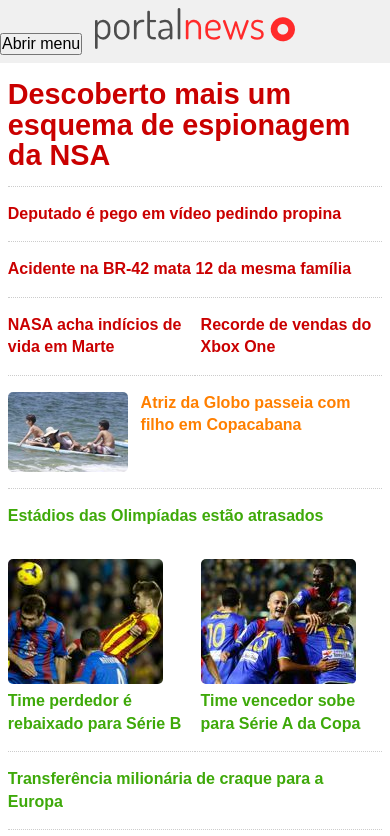
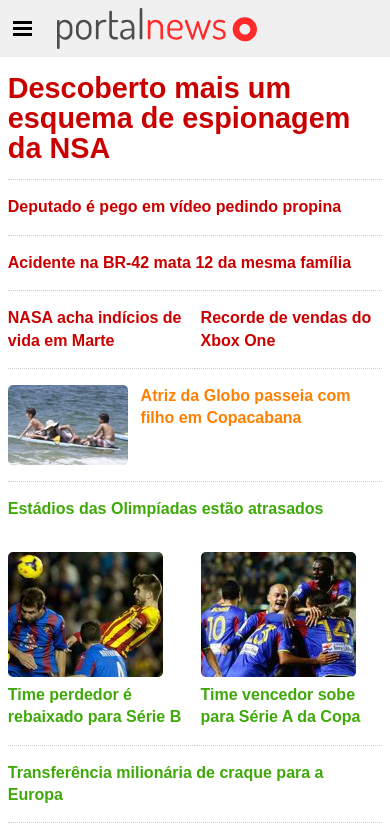
Before and after one commit to kaeuchoa/alura_web_responsivo, a plain HTML site: page index.html in a window 390 px wide. Shown: the top 836 px of the page. Drawn offline with Linux system fonts and the light colour scheme.

Commit message:
cria o menu sanduíche para mobile usando css e troca logo para svg

```diff
--- a/css/exercicios.css
+++ b/css/exercicios.css
@@ -21,11 +21,53 @@ header {
 .menu-principal,
 .busca {
     display: inline-block;
-    vertical-align: center;
+    vertical-align: middle;
 }
 
 .logo {
     padding: 0 2%;
+    vertical-align: middle;
+}
+
+.logo img{
+    width: 200px;
+    margin: auto;
+}
+
+.menu-abrir,
+.menu-fechar{
+    background: none;
+    border: 0;
+    outline: 0;
+    -webkit-appearance: none;
+    font-size: 1.6em;
+    text-indent: -999em;
+}
+
+
+.menu-abrir{
+    height: 0;
+    width: .75em;
+    padding-top: .125em;
+    border-top: .375em double #000;
+    border-bottom: .125em solid #000;
+
+    vertical-align: middle;
+    margin: 0.5em;
+}
+
+.menu-fechar{
+    position: relative;
+    height: 1em;
+    width: 1em;
+}
+
+.menu-fechar::before{
+    content: '\00D7'; /*multiplication sign*/
+    position: absolute;
+    top: 0;
+    left: 0;
+    text-indent: 0;
 }
 @media (max-width: 600px) {
 
@@ -73,6 +115,8 @@ header {
         margin: 3% 0;
         width: 100%;
     }
+
+
 }
 
 /* Estilos Main */
--- a/index.html
+++ b/index.html
@@ -2,7 +2,7 @@
 <html lang="pt-br">
 <head>
 	<meta charset="UTF-8">
-	<meta name="viewport" content="width=device-width; initial-scale=1">
+	<meta name="viewport" content="width=device-width, initial-scale=1">
 	<title>Notícias.com</title>
 
 	<link rel="stylesheet" href="css/estilo.css">
@@ -20,7 +20,7 @@
 			</button>
 
 			<h1 class="logo">
-				<img src="img/logo.png" alt="Notícias.com">
+				<img src="img/logo.svg" alt="Notícias.com">
 			</h1>
 
 			<nav class="barra-nav">
```
